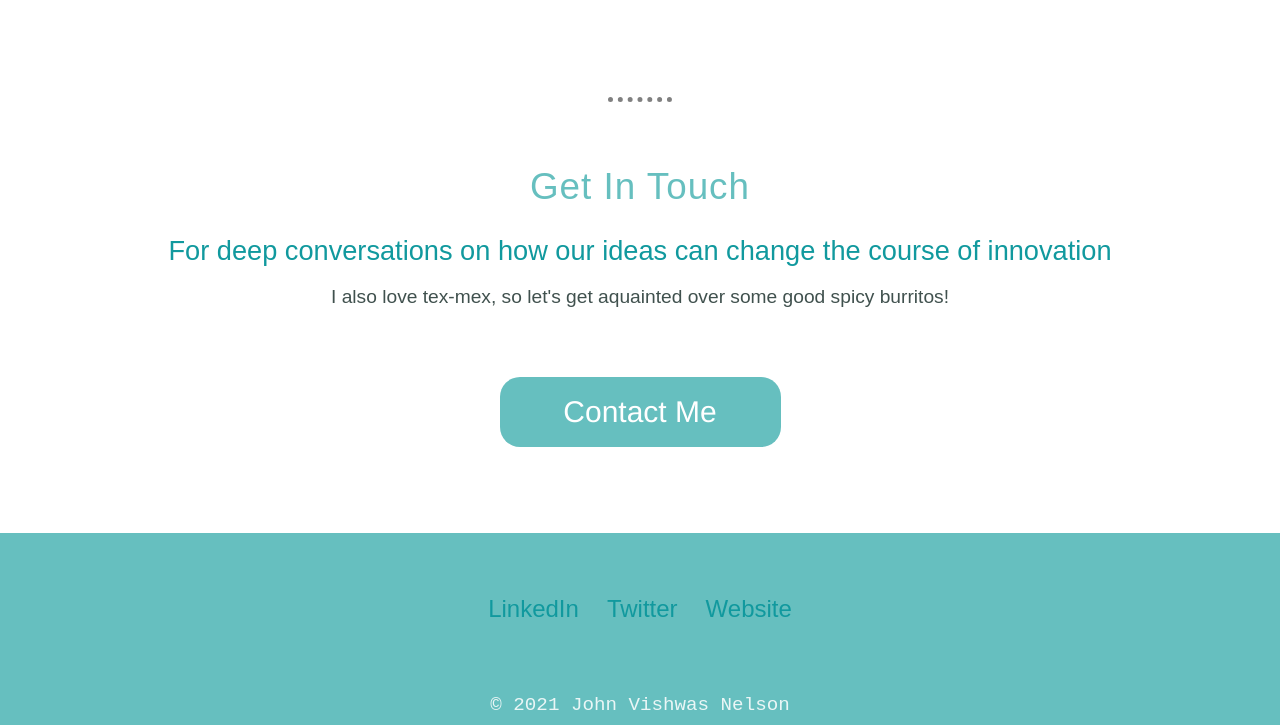
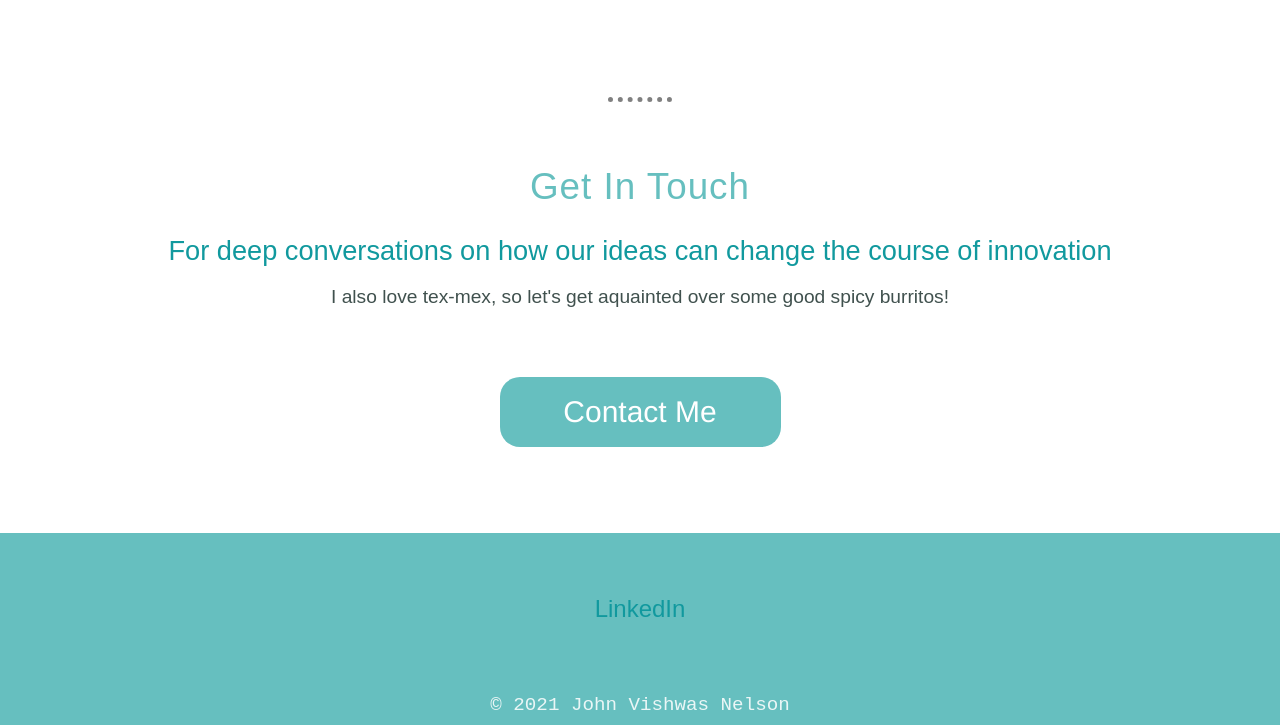
Before and after one commit to johnvnel/resume_test, a plain HTML site: page index.html in a window 1280 px wide. Shown: the part 2171-2896 px from the top of the page. Drawn offline with Linux system fonts and the light colour scheme.

Commit message:
Update index.html

```diff
--- a/index.html
+++ b/index.html
@@ -94,9 +94,10 @@
 
           <div class="bottom-container">
 
-            <a class="footer-link" href="https://www.linkedin.com/">LinkedIn</a>
-            <a class="footer-link" href="https://twitter.com/">Twitter</a>
-            <a class="footer-link" href="https://www.appbrewery.co/">Website</a>
+            <a class="footer-link" href="https://www.linkedin.com/collabovercompete">LinkedIn</a>
+
+            <!--<a class="footer-link" href="https://twitter.com/">Twitter</a>
+            <a class="footer-link" href="https://www.appbrewery.co/">Website</a>-->
 
             <p class="copyright">© 2021 John Vishwas Nelson</p>
 
```
